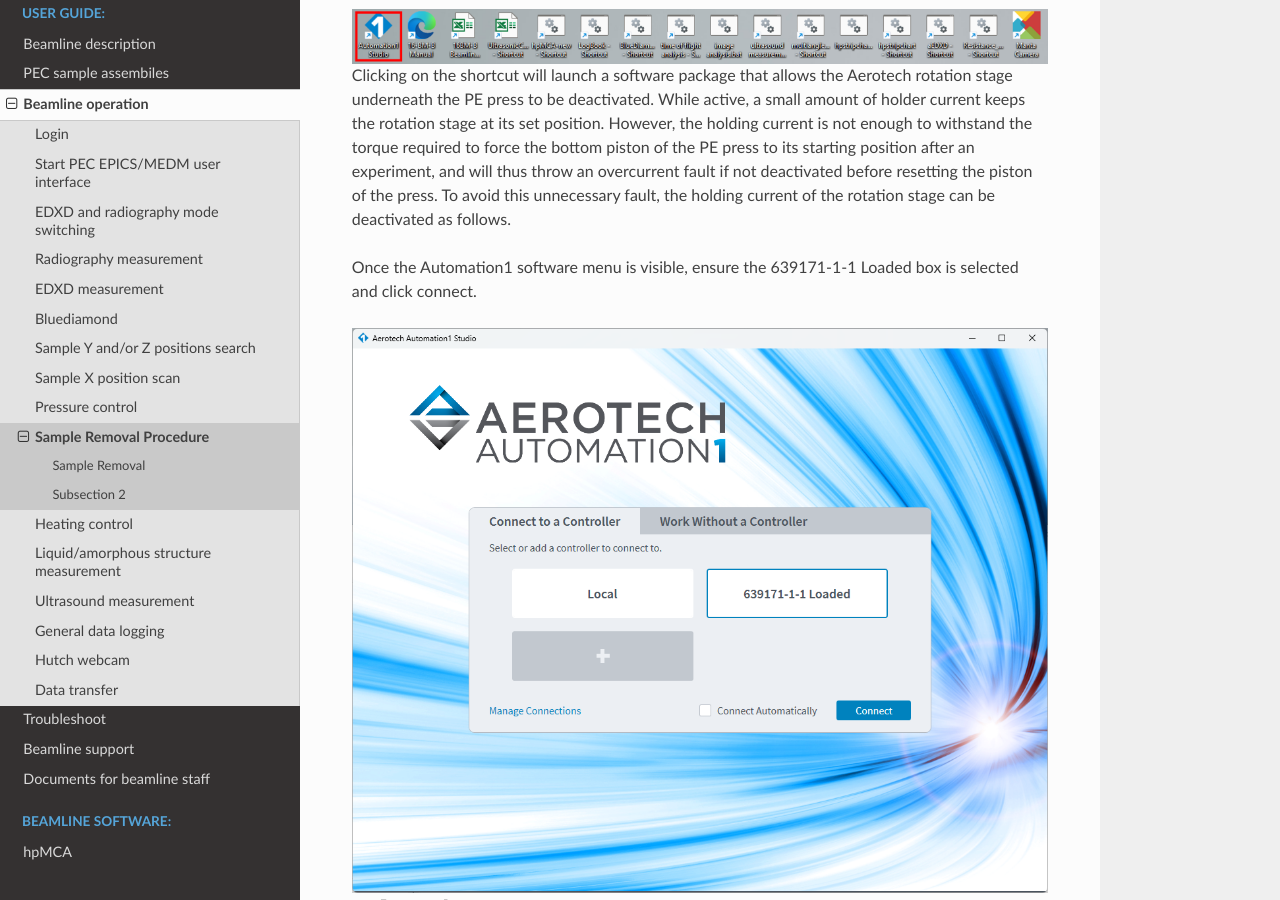
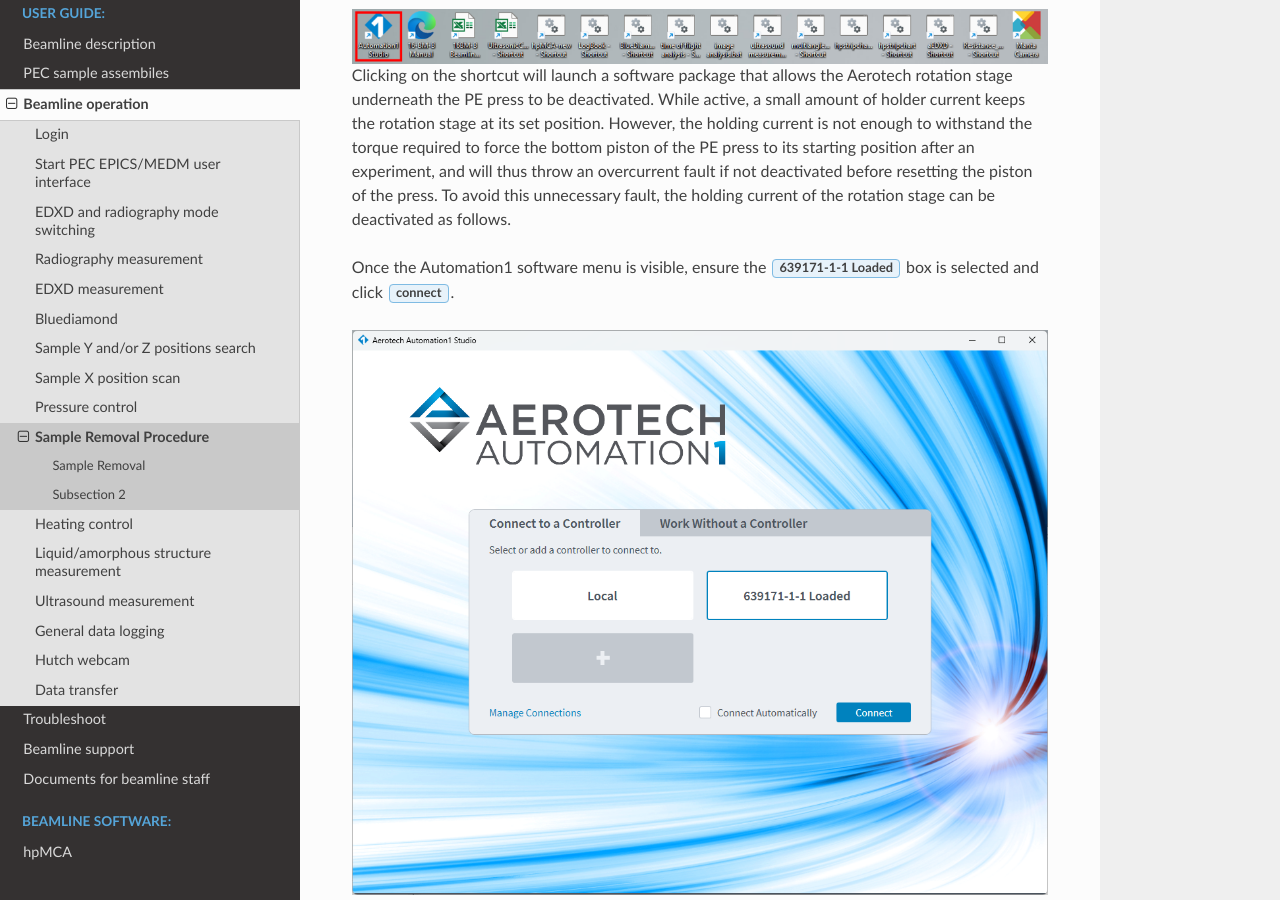
Before and after one commit to taeastmo/16BMB_manual, a Sphinx documentation site: the page built from docs/source/operations/item_010_sample_removal.rst, in a window 1280 px wide and 900 px high, scrolled down 500 px. Built offline with Sphinx 7.4.7 and the Read the Docs theme 3.1.0, drawn with Linux system fonts in a browser that asks for light colours; part of the change alters nothing that is shown.

```diff
--- a/docs/source/operations/item_010_sample_removal.rst
+++ b/docs/source/operations/item_010_sample_removal.rst
@@ -15,7 +15,7 @@ Sample Removal
 
 | Clicking on the shortcut will launch a software package that allows the Aerotech rotation stage underneath the PE press to be deactivated. While active, a small amount of holder current keeps the rotation stage at its set position. However, the holding current is not enough to withstand the torque required to force the bottom piston of the PE press to its starting position after an experiment, and will thus throw an overcurrent fault if not deactivated before resetting the piston of the press. To avoid this unnecessary fault, the holding current of the rotation stage can be deactivated as follows.
 
-| Once the Automation1 software menu is visible, ensure the 639171-1-1 Loaded box is selected and click connect.
+| Once the Automation1 software menu is visible, ensure the :guilabel:`639171-1-1 Loaded` box is selected and click :guilabel:`connect`.
 
 .. figure:: /images/sample_removal/automation1_connect.png
    :alt: automation1_connect
```
